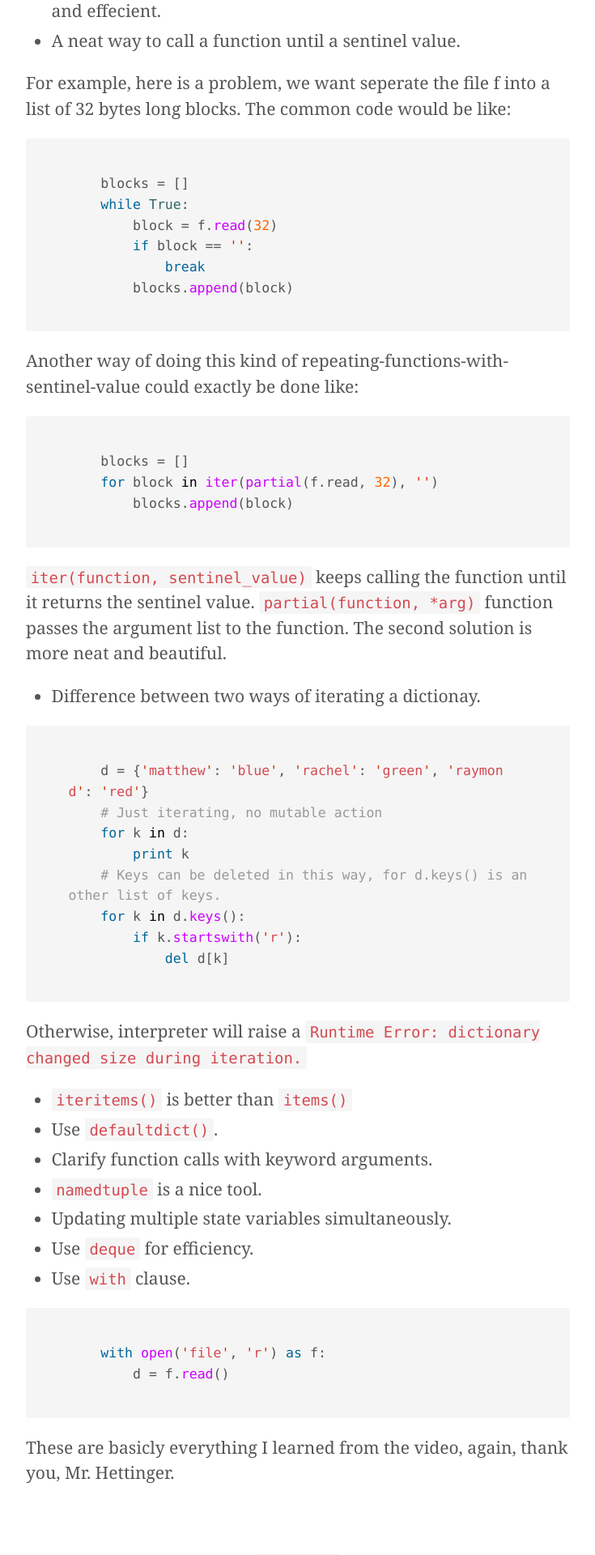
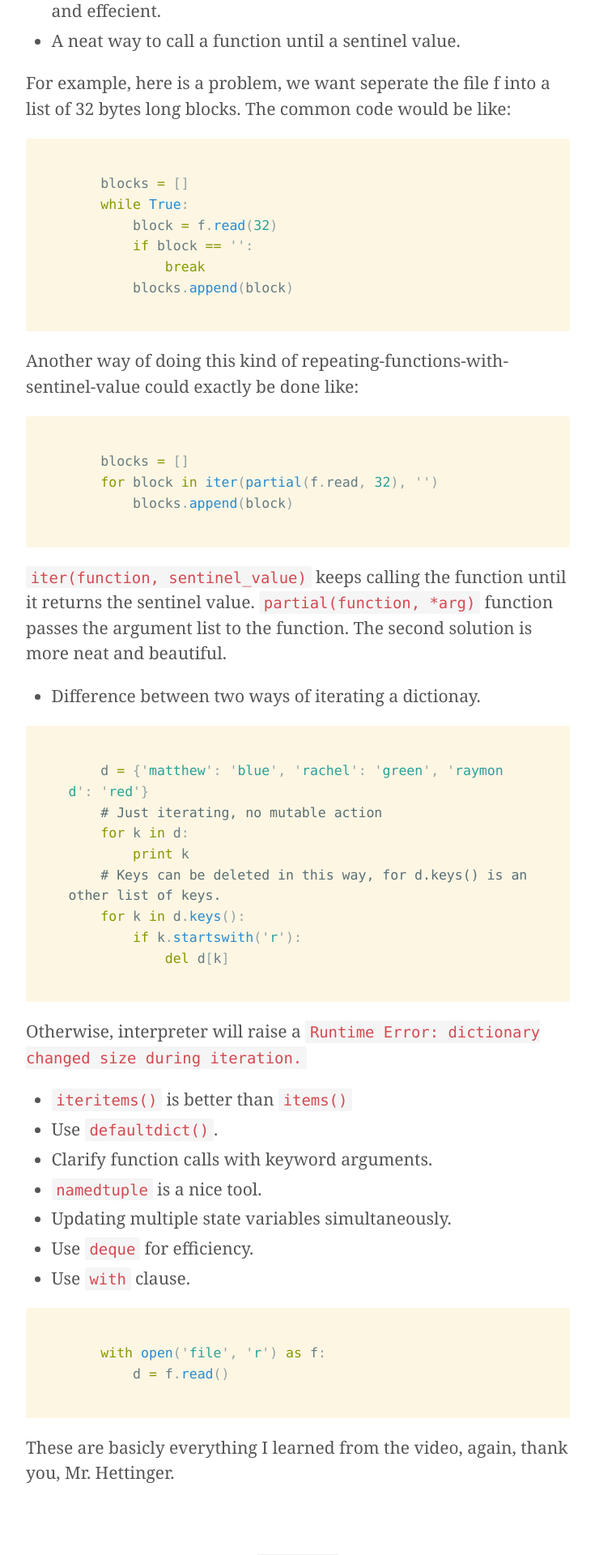
Before and after one commit to jcxia43/onlimii.github.io, a Jekyll site: the page built from _posts/2013-06-05-review-of-transforming-code-into-beautiful.markdown, in a window 1280 px wide. Shown: the part 774-2694 px from the top of the page at 81% size, without its empty margins (272-1007 px from the left). Built offline with Jekyll 4.4.1, drawn with Linux system fonts in a browser that asks for light colours; Markdown is read by kramdown in place of the engine named in the settings.

Commit message:
Use solarized light as code theme

```diff
--- a/_includes/head.html
+++ b/_includes/head.html
@@ -15,7 +15,6 @@
 
   <!-- CSS -->
   <link rel="stylesheet" href="/public/css/poole.css">
-  <link rel="stylesheet" href="/public/css/syntax.css">
 
   <!-- Icons -->
   <link rel="apple-touch-icon-precomposed" sizes="144x144" href="{{ site.baseurl }}public/apple-touch-icon-precomposed.png">
--- a/public/css/poole.css
+++ b/public/css/poole.css
@@ -143,8 +143,9 @@
 .highlight {
   margin-bottom: 1rem;
   padding: 1rem 1.25rem;
-  background-color: #f5f5f5;
-  border-radius: .15rem
+  background-color: #fdf6e3;
+  border-radius: .15rem;
+  color: #657b83;
 }
 
 .highlight pre {
@@ -486,246 +487,75 @@
   background-color: #ffc
 }
 
-.c {
-  color: #999
-}
+.highlight .c { color: #93A1A1 } /* Comment */
+.highlight .err { color: #93A1A1 } /* Error */
+.highlight .g { color: #93A1A1 } /* Generic */
+.highlight .k { color: #859900 } /* Keyword */
+.highlight .l { color: #93A1A1 } /* Literal */
+.highlight .n { color: #657b83 } /* Name */
+.highlight .o { color: #859900 } /* Operator */
+.highlight .x { color: #CB4B16 } /* Other */
+.highlight .p { color: #93A1A1 } /* Punctuation */
+.highlight .cm { color: #586E75 } /* Comment.Multiline */
+.highlight .cp { color: #859900 } /* Comment.Preproc */
+.highlight .c1 { color: #586E75 } /* Comment.Single */
+.highlight .cs { color: #859900 } /* Comment.Special */
+.highlight .gd { color: #2AA198 } /* Generic.Deleted */
+.highlight .ge { color: #93A1A1; font-style: italic } /* Generic.Emph */
+.highlight .gr { color: #DC322F } /* Generic.Error */
+.highlight .gh { color: #CB4B16 } /* Generic.Heading */
+.highlight .gi { color: #859900 } /* Generic.Inserted */
+.highlight .go { color: #93A1A1 } /* Generic.Output */
+.highlight .gp { color: #93A1A1 } /* Generic.Prompt */
+.highlight .gs { color: #93A1A1; font-weight: bold } /* Generic.Strong */
+.highlight .gu { color: #CB4B16 } /* Generic.Subheading */
+.highlight .gt { color: #93A1A1 } /* Generic.Traceback */
+.highlight .kc { color: #CB4B16 } /* Keyword.Constant */
+.highlight .kd { color: #268BD2 } /* Keyword.Declaration */
+.highlight .kn { color: #859900 } /* Keyword.Namespace */
+.highlight .kp { color: #859900 } /* Keyword.Pseudo */
+.highlight .kr { color: #268BD2 } /* Keyword.Reserved */
+.highlight .kt { color: #DC322F } /* Keyword.Type */
+.highlight .ld { color: #93A1A1 } /* Literal.Date */
+.highlight .m { color: #2AA198 } /* Literal.Number */
+.highlight .s { color: #2AA198 } /* Literal.String */
+.highlight .na { color: #93A1A1 } /* Name.Attribute */
+.highlight .nb { color: #B58900 } /* Name.Builtin */
+.highlight .nc { color: #268BD2 } /* Name.Class */
+.highlight .no { color: #CB4B16 } /* Name.Constant */
+.highlight .nd { color: #268BD2 } /* Name.Decorator */
+.highlight .ni { color: #CB4B16 } /* Name.Entity */
+.highlight .ne { color: #CB4B16 } /* Name.Exception */
+.highlight .nf { color: #268BD2 } /* Name.Function */
+.highlight .nl { color: #93A1A1 } /* Name.Label */
+.highlight .nn { color: #657b83 } /* Name.Namespace */
+.highlight .nx { color: #555 } /* Name.Other */
+.highlight .py { color: #93A1A1 } /* Name.Property */
+.highlight .nt { color: #268BD2 } /* Name.Tag */
+.highlight .nv { color: #268BD2 } /* Name.Variable */
+.highlight .ow { color: #859900 } /* Operator.Word */
+.highlight .w { color: #93A1A1 } /* Text.Whitespace */
+.highlight .mf { color: #2AA198 } /* Literal.Number.Float */
+.highlight .mh { color: #2AA198 } /* Literal.Number.Hex */
+.highlight .mi { color: #2AA198 } /* Literal.Number.Integer */
+.highlight .mo { color: #2AA198 } /* Literal.Number.Oct */
+.highlight .sb { color: #586E75 } /* Literal.String.Backtick */
+.highlight .sc { color: #2AA198 } /* Literal.String.Char */
+.highlight .sd { color: #93A1A1 } /* Literal.String.Doc */
+.highlight .s2 { color: #2AA198 } /* Literal.String.Double */
+.highlight .se { color: #CB4B16 } /* Literal.String.Escape */
+.highlight .sh { color: #93A1A1 } /* Literal.String.Heredoc */
+.highlight .si { color: #2AA198 } /* Literal.String.Interpol */
+.highlight .sx { color: #2AA198 } /* Literal.String.Other */
+.highlight .sr { color: #DC322F } /* Literal.String.Regex */
+.highlight .s1 { color: #2AA198 } /* Literal.String.Single */
+.highlight .ss { color: #2AA198 } /* Literal.String.Symbol */
+.highlight .bp { color: #268BD2 } /* Name.Builtin.Pseudo */
+.highlight .vc { color: #268BD2 } /* Name.Variable.Class */
+.highlight .vg { color: #268BD2 } /* Name.Variable.Global */
+.highlight .vi { color: #268BD2 } /* Name.Variable.Instance */
+.highlight .il { color: #2AA198 } /* Literal.Number.Integer.Long */
 
-.err {
-  color: #AA0000;
-  background-color: #faa
-}
-
-.k {
-  color: #006699
-}
-
-.o {
-  color: #555
-}
-
-.cm {
-  color: #0099FF;
-  font-style: italic
-}
-
-.cp {
-  color: #099
-}
-
-.c1 {
-  color: #999
-}
-
-.cs {
-  color: #999
-}
-
-.gd {
-  background-color: #FFCCCC;
-  border: 1px solid #c00
-}
-
-.ge {
-  font-style: italic
-}
-
-.gr {
-  color: red
-}
-
-.gh {
-  color: #003300
-}
-
-.gi {
-  background-color: #CCFFCC;
-  border: 1px solid #0c0
-}
-
-.go {
-  color: #aaa
-}
-
-.gp {
-  color: #000099
-}
-
-.gu {
-  color: #003300
-}
-
-.gt {
-  color: #9c6
-}
-
-.kc {
-  color: #006699
-}
-
-.kd {
-  color: #006699
-}
-
-.kn {
-  color: #006699
-}
-
-.kp {
-  color: #069
-}
-
-.kr {
-  color: #006699
-}
-
-.kt {
-  color: #007788
-}
-
-.m {
-  color: #f60
-}
-
-.s {
-  color: #d44950
-}
-
-.na {
-  color: #4f9fcf
-}
-
-.nb {
-  color: #366
-}
-
-.nc {
-  color: #00AA88
-}
-
-.no {
-  color: #360
-}
-
-.nd {
-  color: #99f
-}
-
-.ni {
-  color: #999999
-}
-
-.ne {
-  color: #CC0000
-}
-
-.nf {
-  color: #c0f
-}
-
-.nl {
-  color: #99f
-}
-
-.nn {
-  color: #00CCFF
-}
-
-.nt {
-  color: #2f6f9f
-}
-
-.nv {
-  color: #033
-}
-
-.ow {
-  color: #000000
-}
-
-.w {
-  color: #bbb
-}
-
-.mf {
-  color: #f60
-}
-
-.mh {
-  color: #f60
-}
-
-.mi {
-  color: #f60
-}
-
-.mo {
-  color: #f60
-}
-
-.sb {
-  color: #c30
-}
-
-.sc {
-  color: #c30
-}
-
-.sd {
-  color: #CC3300;
-  font-style: italic
-}
-
-.s2 {
-  color: #c30
-}
-
-.se {
-  color: #CC3300
-}
-
-.sh {
-  color: #c30
-}
-
-.si {
-  color: #a00
-}
-
-.sx {
-  color: #c30
-}
-
-.sr {
-  color: #3aa
-}
-
-.s1 {
-  color: #c30
-}
-
-.ss {
-  color: #fc3
-}
-
-.bp {
-  color: #366
-}
-
-.vc {
-  color: #033
-}
-
-.vg {
-  color: #033
-}
-
-.vi {
-  color: #033
-}
-
-.il {
-  color: #f60
-}
 
 .css .o, .css .o + .nt, .css .nt + .nt {
   color: #999
```
